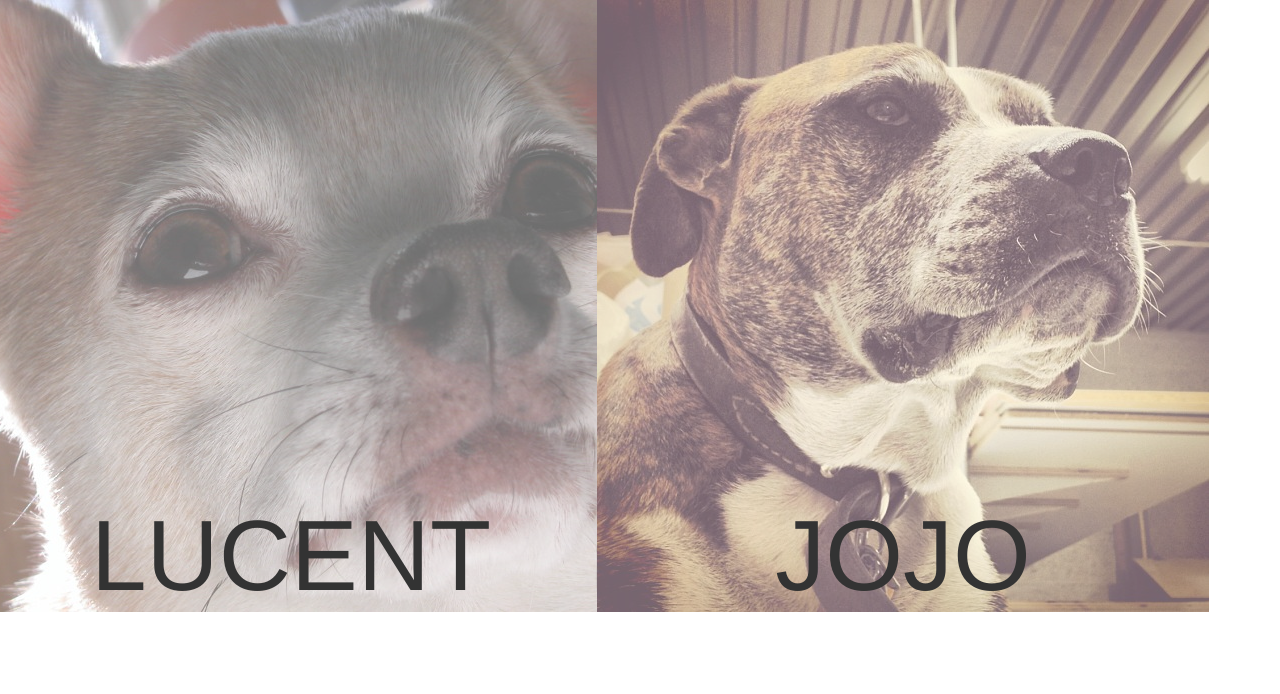
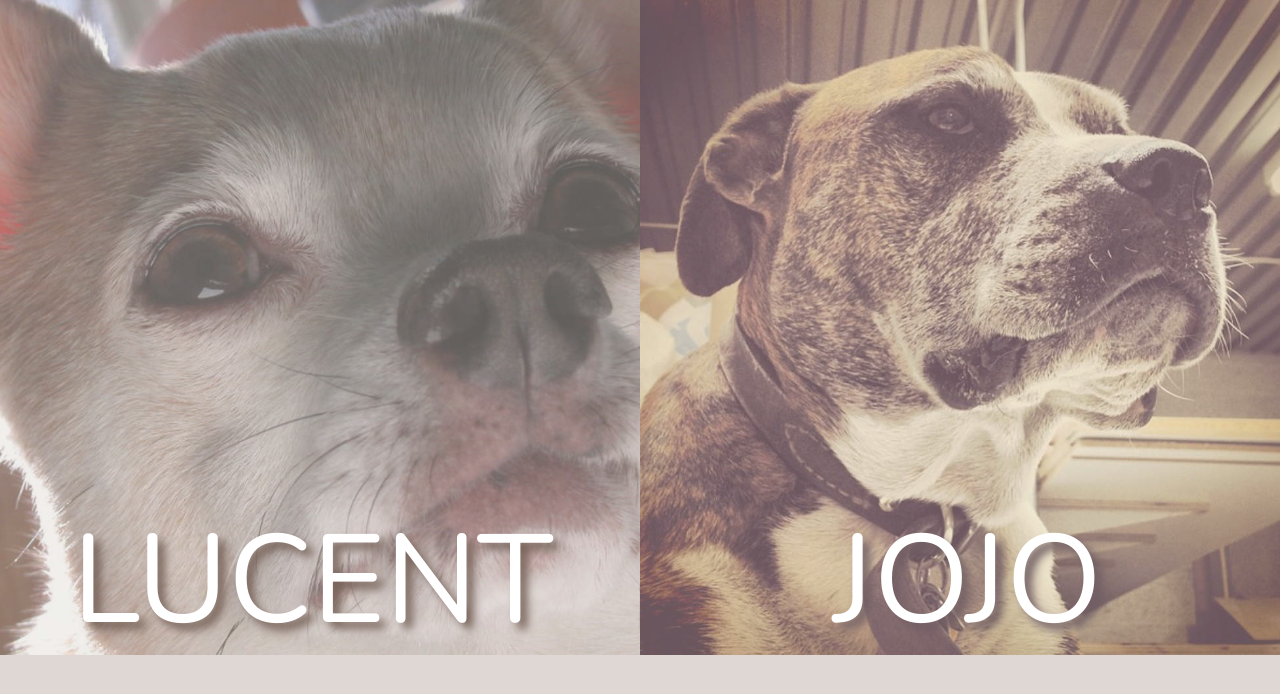
Before and after one commit to sluggets/jojo-lucent-tribute, a plain HTML site: page index.html in a window 1280 px wide. Drawn offline with nearby package versions, Linux system fonts and the light colour scheme.

Commit message:
Removed secondary index2.html and tribute2.css

```diff
--- a/css/tribute.css
+++ b/css/tribute.css
@@ -1,60 +1,45 @@
-.row
+body
+{
+  background: #ded7d3;
+}
+
+#custom-align
 {
   text-align: center;
-  /*margin-left: 125px;*/
-}
-.opacity-lucent
-{
-  width: 612px;
-  height: 612px;
-  display: block;
-  position: relative;
-  margin: auto;
 }
 
-.opacity-lucent::after
+img
 {
-  content: "";
-  background: url("../img/l612x612.jpg");
   opacity: 0.6;
-  top: 0;
-  left: 0;
-  bottom: 0;
-  right: 0;
-  position: absolute;
-  z-index: -1;
 }
 
-.opacity-jojo
+.lucent > h1, .jojo > h1
 {
-  width: 612px;
-  height: 612px;
-  display: block;
+  color: white;
+  font-family: 'Nunito', sans-serif;
   position: relative;
-  margin: auto;
+  font-size: 125px;
+  top: -1.3em;
 }
 
-.opacity-jojo::after
+.lucent > h1
 {
-  content: "";
-  background: url("../img/j612x612.jpg");
-  opacity: 0.6;
-  top: 0;
-  left: 0;
-  bottom: 0;
-  right: 0;
-  position: absolute;
-  z-index: -1;
+  text-shadow: 7px 7px 10px #756157;
 }
 
-.opacity-jojo > h1
+.jojo > h1
 {
-  margin-top: 500px;
-  font-size: 100px;
+  text-shadow: 7px 7px 10px #6f5d63;
 }
 
-.opacity-lucent > h1
+.lucent
 {
-  margin-top: 500px;
-  font-size: 100px;
+  padding: 0;
+  height: 1000px;
 }
+
+.jojo
+{
+  padding: 0;
+  height: 1000px;
+}
--- a/css/tribute2.css
+++ /dev/null
@@ -1,45 +0,0 @@
-body
-{
-  background: #ded7d3;
-}
-
-#custom-align
-{
-  text-align: center;
-}
-
-img
-{
-  opacity: 0.6;
-}
-
-.lucent > h1, .jojo > h1
-{
-  color: white;
-  font-family: 'Nunito', sans-serif;
-  position: relative;
-  font-size: 125px;
-  top: -1.3em;
-}
-
-.lucent > h1
-{
-  text-shadow: 7px 7px 10px #756157;
-}
-
-.jojo > h1
-{
-  text-shadow: 7px 7px 10px #6f5d63;
-}
-
-.lucent
-{
-  padding: 0;
-  height: 1000px;
-}
-
-.jojo
-{
-  padding: 0;
-  height: 1000px;
-}
--- a/index.html
+++ b/index.html
@@ -3,19 +3,20 @@
   <head>
     <meta charset="utf-8">
     <link rel="stylesheet" href="https://maxcdn.bootstrapcdn.com/bootstrap/3.3.6/css/bootstrap.min.css" integrity="sha384-1q8mTJOASx8j1Au+a5WDVnPi2lkFfwwEAa8hDDdjZlpLegxhjVME1fgjWPGmkzs7" crossorigin="anonymous">
+    <link href='https://fonts.googleapis.com/css?family=Nunito:300' rel='stylesheet' type='text/css'>
     <link rel="stylesheet" href="css/tribute.css">
     <title>Jojo and Lucent Tribute</title>
   </head>
   <body>
-    <div id="test">
-    <div class="row">
-      <div class="col-xs-12 col-sm-12 col-md-6 col-lg-6 opacity-lucent responsive-img">
+    <div id="custom-align" class="row">
+      <div class="lucent col-xs-12 col-sm-12 col-md-6 col-lg-6">
+        <img class="img-responsive" src="img/l1000x1000.jpg" alt="Picture of Lucent the chihuahua">
         <h1>LUCENT</h1>
       </div>
-      <div class="col-xs-12 col-sm-12 col-md-6 col-lg-6 opacity-jojo">
+      <div class="jojo col-xs-12 col-sm-12 col-md-6 col-lg-6">
+        <img class="img-responsive" src="img/j1000x1000.jpg" alt="Picture of Jojo the pitbull">
         <h1>JOJO</h1>
       </div>
     </div>
-    </div>
   </body>
 </html>
```
Also changed, not shown: index2.html (deleted, +0 -22 lines).
